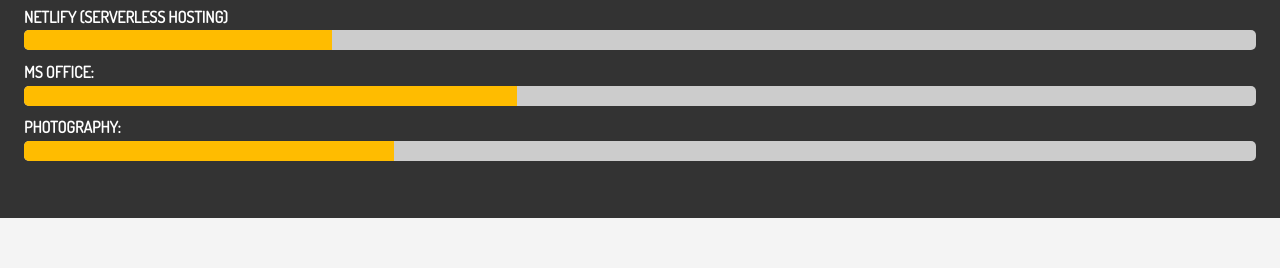
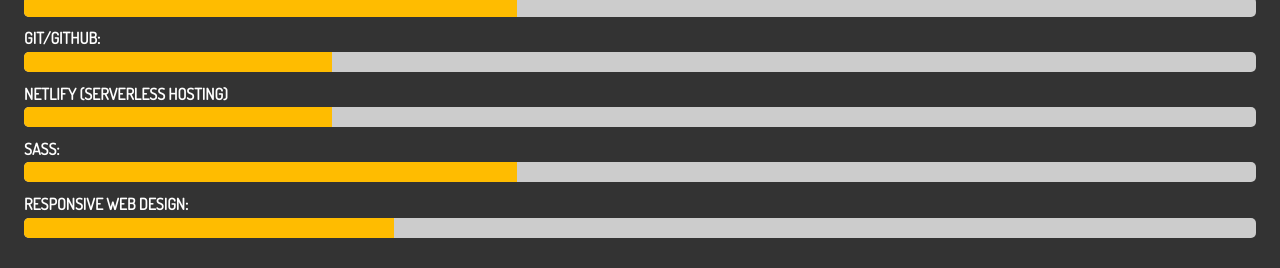
Before and after one commit to anupchand/portfolio_website, a website: page dist/about.html in a window 1280 px wide. Shown: the part 1286-1554 px from the top of the page. Drawn offline with Linux system fonts and the light colour scheme.

Commit message:
Update about.html

```diff
--- a/dist/about.html
+++ b/dist/about.html
@@ -45,9 +45,7 @@
                 <div class="bio bg-light">
                     <h4>WHY DO I WANT TO START A CAREER IN WEB DEVELOPMENT?</h4> <br>
                     <p class="text-left">I have over 7 years of experience in the IT industry, where I have gained a strong skill set in business management, public relations and related areas. As the owner and manager of a successful small IT company, I have had the opportunity to gain a wealth of experience in all aspects of running a business, including sales and marketing, financial management, and team management. My ability to build and maintain strong relationships with clients and vendors has been a key contributor to the success of my company.
-                        <br>
-                        During this time, I worked to provide software solutions paired with SMS services for our
-                        clients by working together with our team of software engineers and other members. <br> <br>
+                        <br>I have always been interested in technology and the constantly evolving field of web development has caught my attention. I am eager to learn more about this field and how it can be used to create innovative solutions for businesses and individuals. I am excited to switch my career to web development and to gain hands-on experience in building and designing websites and web applications. My background in business management and public relations will allow me to bring a unique perspective to this field and to be able to understand the client's needs and deliver the solutions that meet them. I am confident that I will excel in this field, and I am eager to take on the challenges that come with it.
                     </p>
                     <p class="text-left">I have always been interested in technology and the constantly evolving field of web development has caught my attention. I am eager to learn more about this field and how it can be used to create innovative solutions for businesses and individuals. I am excited to switch my career to web development and to gain hands-on experience in building and designing websites and web applications. My background in business management and public relations will allow me to bring a unique perspective to this field and to be able to understand the client's needs and deliver the solutions that meet them. I am confident that I will excel in this field, and I am eager to take on the challenges that come with it.
                     </p>
@@ -96,11 +94,11 @@
             <div class="progress">
                 <div style="width: 25%"></div>
             </div>
-            <h4>Ms Office: </h4>
+            <h4>SASS: </h4>
             <div class="progress">
                 <div style="width: 40%"></div>
             </div>
-            <h4>Photography: </h4>
+            <h4>Responsive Web Design: </h4>
             <div class="progress">
                 <div style="width: 30%"></div>
             </div>
```
